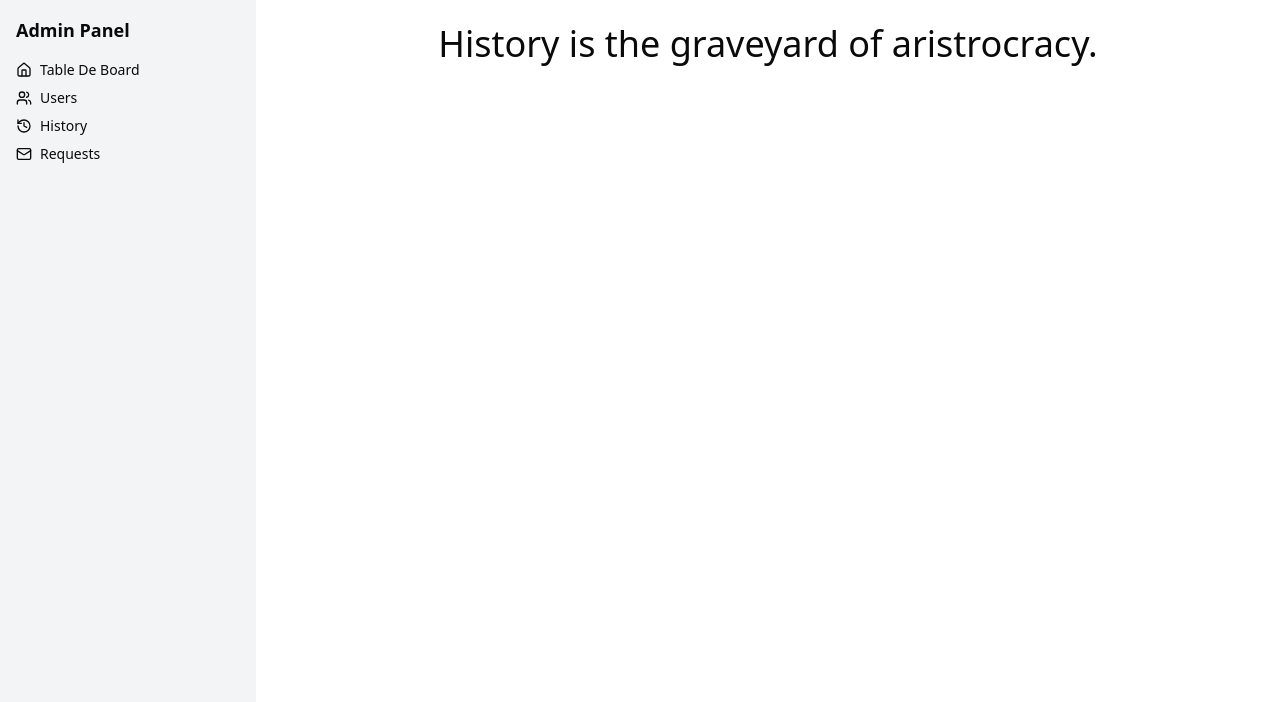
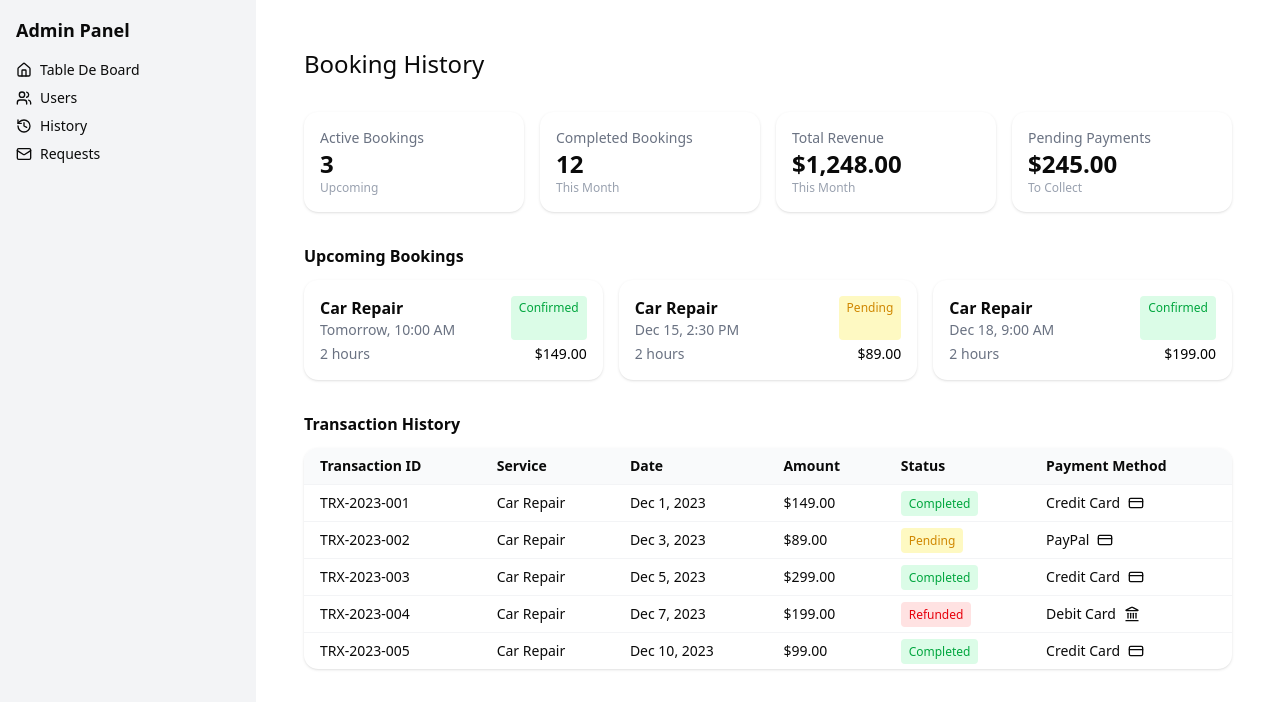
Before and after one commit to akashmuhammadabrrar/dashboard_softvence, a React (Vite) app: page /history in a window 1280 px wide. Shown: the top 702 px of the page. Built offline with nearby package versions, Linux system fonts and the light colour scheme.

Commit message:
this commit for the booking history pages

```diff
--- a/src/Layouts/DashboardLayouts.tsx
+++ b/src/Layouts/DashboardLayouts.tsx
@@ -1,7 +1,7 @@
 import { Outlet } from "react-router-dom"
 import { Home, Users, History, Mail } from "lucide-react"
 import { Link } from "react-router-dom"
-import Navbar from "@/components/ui/navbar"
+// import Navbar from "@/components/ui/navbar"
 
 const menu = [
   { icon: Home, label: "Table De Board", to: "/tables" },
--- a/src/pages/History.tsx
+++ b/src/pages/History.tsx
@@ -1,10 +1,202 @@
+import React from "react"
+import { CreditCard, Landmark } from "lucide-react"
+
+const bookings = [
+  {
+    service: "Car Repair",
+    date: "Tomorrow, 10:00 AM",
+    duration: "2 hours",
+    amount: "$149.00",
+    status: "Confirmed",
+  },
+  {
+    service: "Car Repair",
+    date: "Dec 15, 2:30 PM",
+    duration: "2 hours",
+    amount: "$89.00",
+    status: "Pending",
+  },
+  {
+    service: "Car Repair",
+    date: "Dec 18, 9:00 AM",
+    duration: "2 hours",
+    amount: "$199.00",
+    status: "Confirmed",
+  },
+]
+
+const transactions = [
+  {
+    id: "TRX-2023-001",
+    service: "Car Repair",
+    date: "Dec 1, 2023",
+    amount: "$149.00",
+    status: "Completed",
+    method: "Credit Card",
+  },
+  {
+    id: "TRX-2023-002",
+    service: "Car Repair",
+    date: "Dec 3, 2023",
+    amount: "$89.00",
+    status: "Pending",
+    method: "PayPal",
+  },
+  {
+    id: "TRX-2023-003",
+    service: "Car Repair",
+    date: "Dec 5, 2023",
+    amount: "$299.00",
+    status: "Completed",
+    method: "Credit Card",
+  },
+  {
+    id: "TRX-2023-004",
+    service: "Car Repair",
+    date: "Dec 7, 2023",
+    amount: "$199.00",
+    status: "Refunded",
+    method: "Debit Card",
+  },
+  {
+    id: "TRX-2023-005",
+    service: "Car Repair",
+    date: "Dec 10, 2023",
+    amount: "$99.00",
+    status: "Completed",
+    method: "Credit Card",
+  },
+]
+
+const getStatusStyle = (status: string) => {
+  switch (status) {
+    case "Completed":
+      return "bg-green-100 text-green-600"
+    case "Pending":
+      return "bg-yellow-100 text-yellow-600"
+    case "Refunded":
+      return "bg-red-100 text-red-600"
+    default:
+      return ""
+  }
+}
+
+const getMethodIcon = (method: string) => {
+  switch (method) {
+    case "Credit Card":
+      return <CreditCard className="w-4 h-4 inline-block ml-1" />
+    case "PayPal":
+      return <CreditCard className="w-4 h-4 inline-block ml-1" />
+    case "Debit Card":
+      return <Landmark className="w-4 h-4 inline-block ml-1" />
+    default:
+      return null
+  }
+}
 
 const History = () => {
-    return (
-        <div>
-            <h2 className="text-4xl text-center">History is the graveyard of aristrocracy.</h2>
+  return (
+    <div className="p-4 md:p-6 space-y-8">
+        <h2 className="text-2xl">Booking History</h2>
+      {/* Stats Summary */}
+      <div className="grid grid-cols-1 sm:grid-cols-2 lg:grid-cols-4 gap-4">
+        <div className="bg-white rounded-xl p-4 shadow">
+          <p className="text-sm text-gray-500">Active Bookings</p>
+          <h2 className="text-2xl font-bold">3</h2>
+          <p className="text-xs text-gray-400">Upcoming</p>
         </div>
-    );
-};
+        <div className="bg-white rounded-xl p-4 shadow">
+          <p className="text-sm text-gray-500">Completed Bookings</p>
+          <h2 className="text-2xl font-bold">12</h2>
+          <p className="text-xs text-gray-400">This Month</p>
+        </div>
+        <div className="bg-white rounded-xl p-4 shadow">
+          <p className="text-sm text-gray-500">Total Revenue</p>
+          <h2 className="text-2xl font-bold">$1,248.00</h2>
+          <p className="text-xs text-gray-400">This Month</p>
+        </div>
+        <div className="bg-white rounded-xl p-4 shadow">
+          <p className="text-sm text-gray-500">Pending Payments</p>
+          <h2 className="text-2xl font-bold">$245.00</h2>
+          <p className="text-xs text-gray-400">To Collect</p>
+        </div>
+      </div>
 
-export default History;
+      {/* Upcoming Bookings */}
+      <div>
+        <h3 className="text-md font-semibold mb-3">Upcoming Bookings</h3>
+        <div className="grid gap-4 md:grid-cols-2 xl:grid-cols-3">
+          {bookings.map((b, i) => (
+            <div key={i} className="bg-white p-4 rounded-xl shadow space-y-1">
+              <div className="flex justify-between">
+                <div>
+                  <h4 className="font-semibold">{b.service}</h4>
+                  <p className="text-sm text-gray-500">{b.date}</p>
+                </div>
+                <span
+                  className={`text-xs px-2 py-1 rounded ${
+                    b.status === "Confirmed"
+                      ? "bg-green-100 text-green-600"
+                      : "bg-yellow-100 text-yellow-600"
+                  }`}
+                >
+                  {b.status}
+                </span>
+              </div>
+              <div className="flex justify-between text-sm text-gray-500">
+                <span>{b.duration}</span>
+                <span className="text-black font-medium">{b.amount}</span>
+              </div>
+            </div>
+          ))}
+        </div>
+      </div>
+
+      {/* Transaction History */}
+      <div>
+        <h3 className="text-md font-semibold mb-3">Transaction History</h3>
+        <div className="overflow-x-auto bg-white rounded-xl shadow">
+          <table className="min-w-full text-sm">
+            <thead className="bg-gray-50 text-left">
+              <tr>
+                <th className="px-4 py-2">Transaction ID</th>
+                <th className="px-4 py-2">Service</th>
+                <th className="px-4 py-2">Date</th>
+                <th className="px-4 py-2">Amount</th>
+                <th className="px-4 py-2">Status</th>
+                <th className="px-4 py-2">Payment Method</th>
+              </tr>
+            </thead>
+            <tbody>
+              {transactions.map((tx, idx) => (
+                <tr
+                  key={idx}
+                  className="border-t border-gray-100 hover:bg-gray-50 transition"
+                >
+                  <td className="px-4 py-2">{tx.id}</td>
+                  <td className="px-4 py-2">{tx.service}</td>
+                  <td className="px-4 py-2">{tx.date}</td>
+                  <td className="px-4 py-2">{tx.amount}</td>
+                  <td className="px-4 py-2">
+                    <span
+                      className={`text-xs px-2 py-1 rounded ${getStatusStyle(
+                        tx.status
+                      )}`}
+                    >
+                      {tx.status}
+                    </span>
+                  </td>
+                  <td className="px-4 py-2 flex items-center gap-1">
+                    {tx.method} {getMethodIcon(tx.method)}
+                  </td>
+                </tr>
+              ))}
+            </tbody>
+          </table>
+        </div>
+      </div>
+    </div>
+  )
+}
+
+export default History
```
